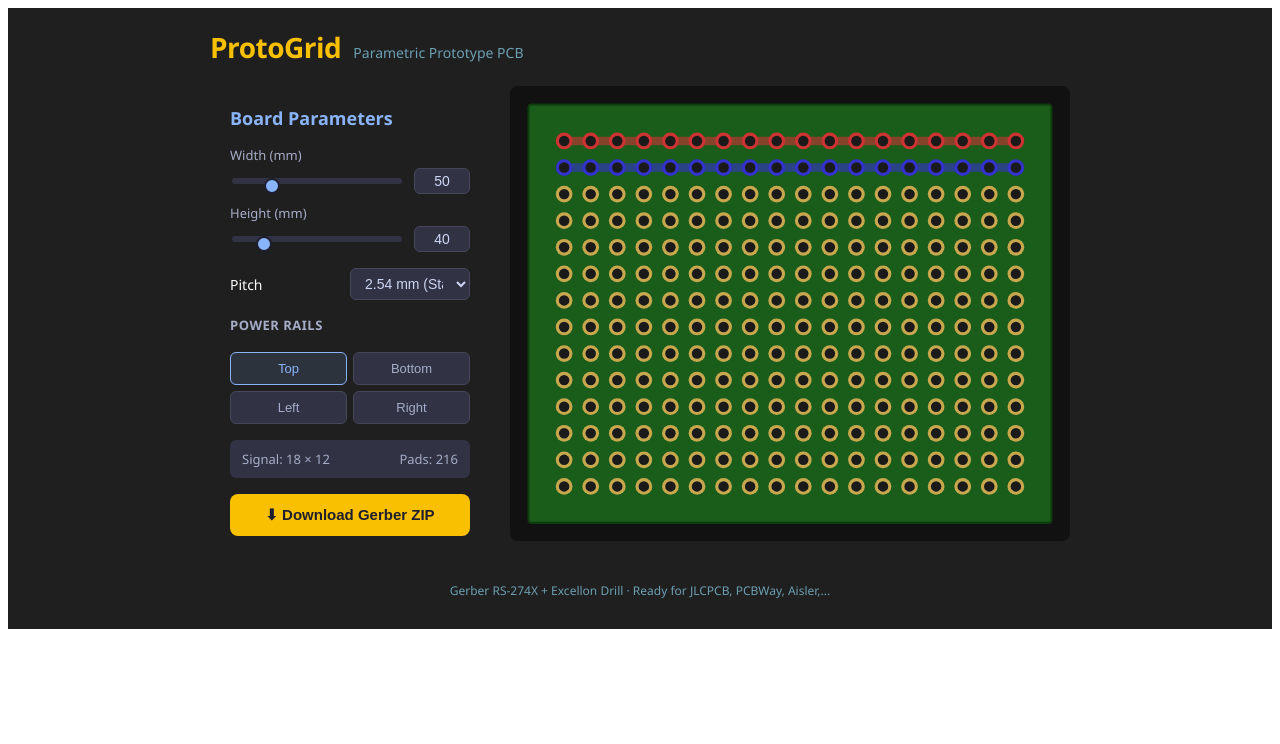
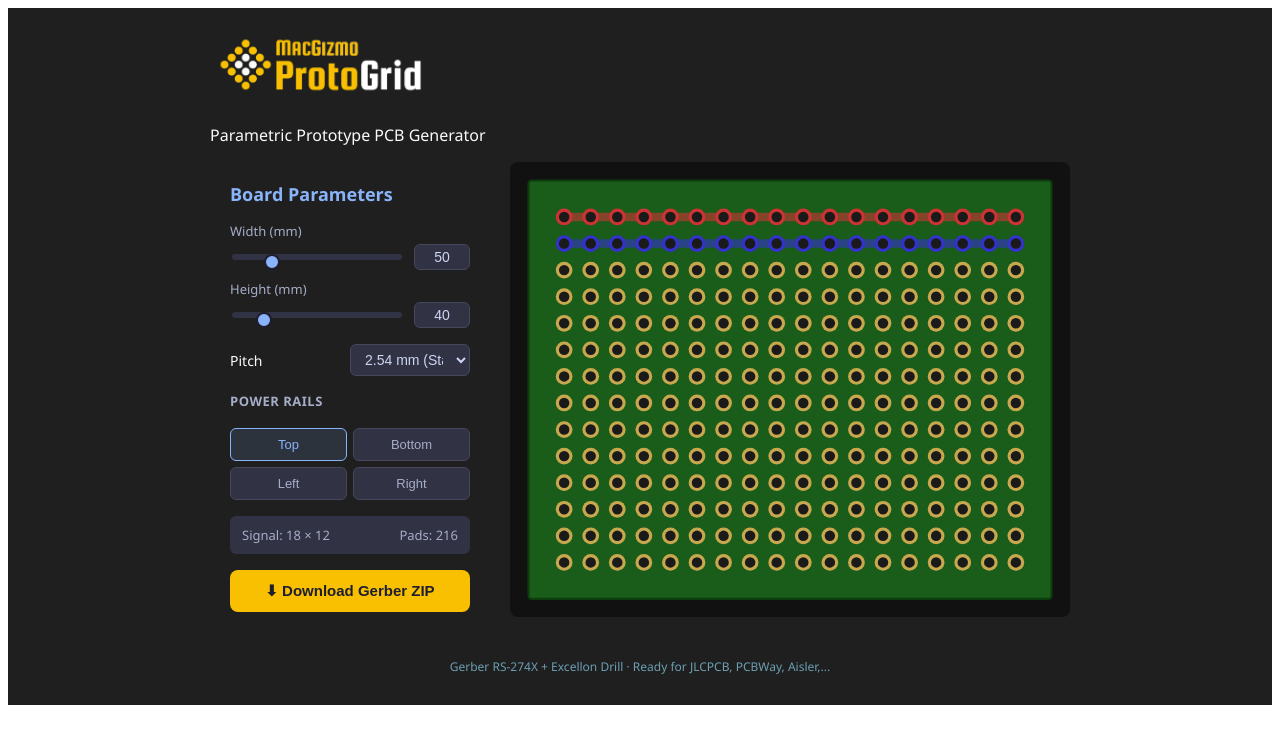
Before and after one commit to mcmaier/macgizmo-gridgen, a Svelte app: page / in a window 1280 px wide. Shown: the top 744 px of the page. Built offline with nearby package versions, Linux system fonts and the light colour scheme.

Commit message:
Added Branding

```diff
--- a/src/App.svelte
+++ b/src/App.svelte
@@ -3,6 +3,7 @@
   import Preview from './components/Preview.svelte';
   import { generateAllFiles } from './lib/gerber.js';
   import { downloadAsZip } from './lib/zip.js';
+  import logo from './assets/protogrid.png';
 
   let config = $state({
     width: 50,
@@ -27,8 +28,8 @@
 
 <div class="ppp-app">
   <div class="ppp-header">
-    <h1>ProtoGrid</h1>
-    <span class="subtitle">Parametric Prototype PCB</span>
+    <img src={logo} alt="MacGizmo ProtoGrid" class="logo" />
+    <span class="subtitle"><br>Parametric Prototype PCB Generator</span>
   </div>
 
   <div class="ppp-layout">
@@ -56,22 +57,20 @@
 
   .ppp-header {
     display: flex;
-    align-items: baseline;
-    gap: 12px;
-    margin-bottom: 20px;
-  }
-
-  .ppp-header h1 {
-    margin: 0;
-    font-size: 28px;
-    font-weight: 800;
-    color: #f8c000;
-    letter-spacing: -0.5px;
+    flex-direction: column;
+    align-items: flex-start;
+    gap: 2px;
+    margin-bottom: 16px;
   }
 
   .subtitle {
-    font-size: 14px;
-    color: #6c9fb2;
+    font-size: 16px;
+    color: #fcfaf9;
+  }
+
+  .logo {
+    height: 72px;
+    width: auto;
   }
 
   .ppp-layout {
```
Also changed, not shown: src/assets/protogrid.png (added), 1 other file (tests, documents, lock files or other folders).
